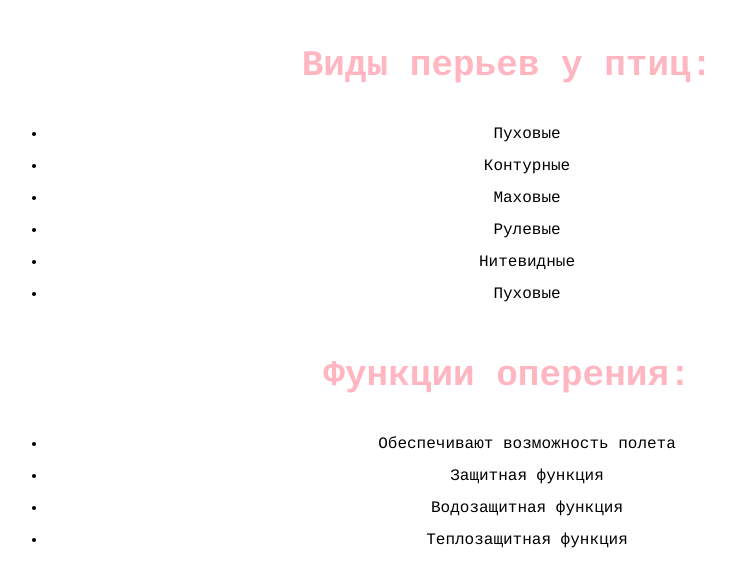
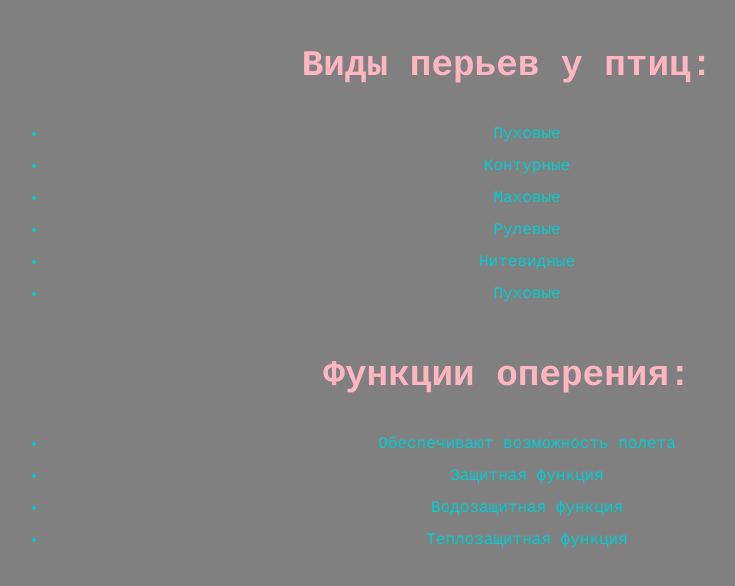
Before and after one commit to ddertaliss/first-site, a plain HTML site: page index.html in a window 1280 px wide. Shown: the whole page, without its empty margins (133-868 px from the left). Drawn offline with Linux system fonts and the light colour scheme.

Commit message:
Update style.css

```diff
--- a/style.css
+++ b/style.css
@@ -2,7 +2,7 @@ body {
     font-family: Courier;
     line-height: 2;
 
-    background-color: #191919
+    background-color: grey;
     color:  #00CED1;
     width: 1000px;
     margin: 0 auto;
@@ -17,4 +17,6 @@ h1 {
 
 ul > li {
     text-align: center;
+    font-size: 17;
+
 }
```
